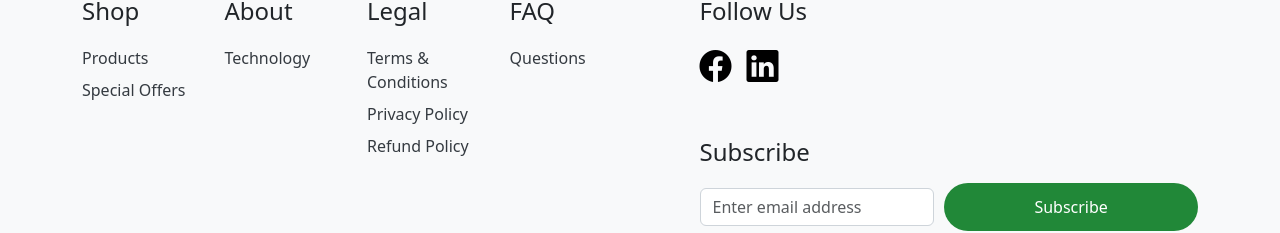
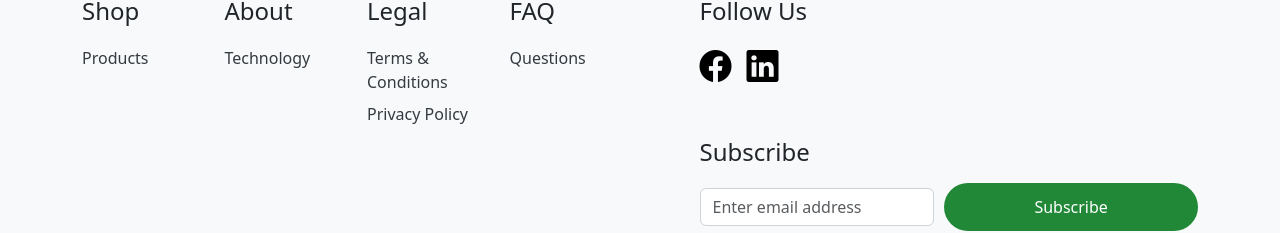
Before and after one commit to itcarbonnurture/carbon_nurture, a Nuxt app: page / in a window 1280 px wide. Shown: the part 4711-4944 px from the top of the page. Built offline with nearby package versions, Linux system fonts and the light colour scheme; a web font is replaced by a local one.

Commit message:
add terms and privacy

```diff
--- a/components/Footer.vue
+++ b/components/Footer.vue
@@ -9,7 +9,7 @@
       <h2 class="footer-heading">Shop</h2>
       <ul class="list-unstyled">
         <li><a href="/shop" class="py-1 d-block">Products</a></li>
-        <li><a href="/shop" class="py-1 d-block">Special Offers</a></li>
+
       </ul>
     </div>
 
@@ -23,9 +23,9 @@
     <div class="col-3 col-md-3 mb-4">
       <h2 class="footer-heading">Legal</h2>
       <ul class="list-unstyled">
-        <li><a href="/faq" class="py-1 d-block">Terms & Conditions</a></li>
-        <li><a href="/privacy_policy" class="py-1 d-block">Privacy Policy</a></li>
-        <li><a href="/faq" class="py-1 d-block">Refund Policy</a></li>
+        <li><a href="/terms_of_use.pdf" class="py-1 d-block">Terms & Conditions</a></li>
+        <li><a href="/privacy_policy.pdf" class="py-1 d-block">Privacy Policy</a></li>
+
       </ul>
     </div>
 
```
Also changed, not shown: 2 other files (tests, documents, lock files or other folders).
